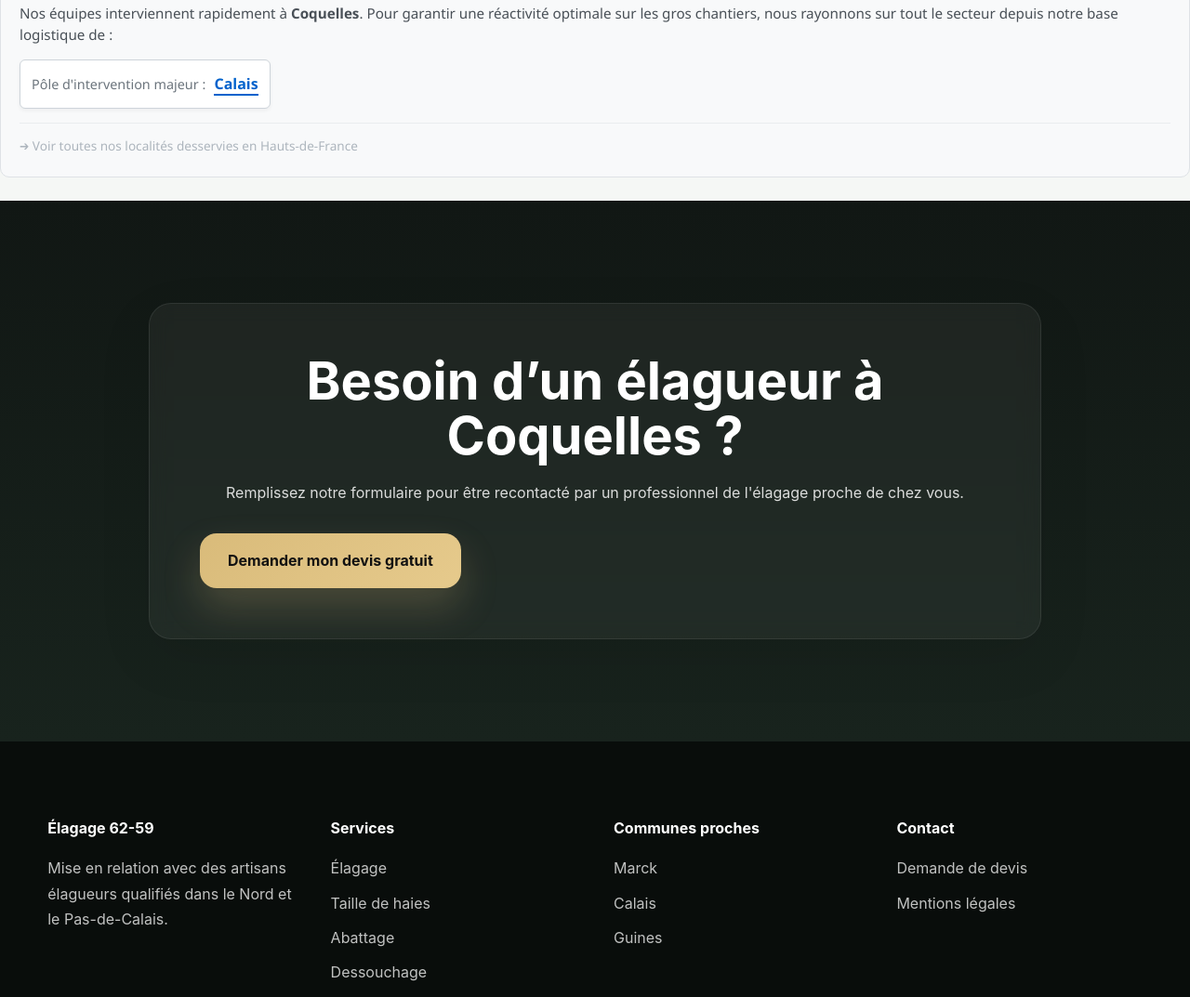
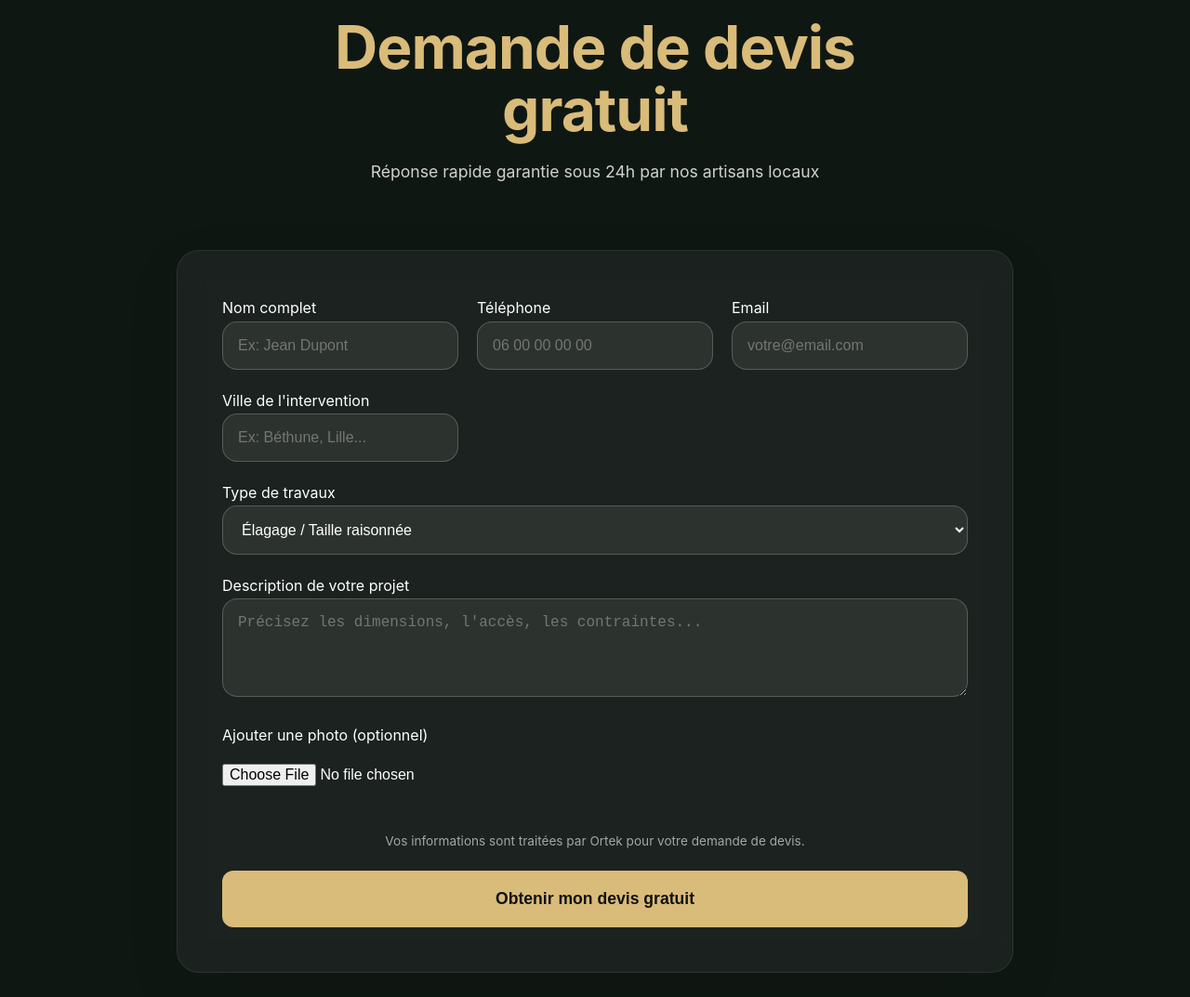
Before and after one commit to cfruchart96-cyber/Apporteur, a plain HTML site: page villecoquelle.html in a window 1280 px wide. Shown: the part 4843-5916 px from the top of the page at 93% size. Drawn offline with Linux system fonts and the light colour scheme.

Commit message:
Update villecoquelle.html

```diff
--- a/villecoquelle.html
+++ b/villecoquelle.html
@@ -12,7 +12,7 @@
 
   <meta name="robots" content="index, follow">
 
-  <link rel="canonical" href="https://elagage62-59.fr/villes/coquelles.html">
+  <link rel="canonical" href="https://elagage62-59.fr/villecoquelles.html">
 
   <style>
 
@@ -473,14 +473,14 @@
 </head>
 <body>
 
-<a href="/#devis" class="mobile-devis-bubble">
+<a href="#devis" class="mobile-devis-bubble">
   Demander un devis
 </a>
 
 <header>
   <div class="container header-content">
 
-    <a href="/index.html" class="logo">Élagage 62-59</a>
+    <a href="index.html" class="logo">Élagage 62-59</a>
     <button class="mobile-menu-btn" aria-label="Menu">
       <span></span>
       <span></span>
@@ -488,9 +488,9 @@
     </button>
     <nav>
       <ul>
-        <li><a href="/index.html">Accueil</a></li>
-        <li><a href="/#services">Services</a></li>
-        <li><a href="/#devis">Devis</a></li>
+        <li><a href="index.html">Accueil</a></li>
+        <li><a href="#services">Services</a></li>
+        <li><a href="#devis">Devis</a></li>
         <li><a href="mentionlégale.html">Mentions légales</a></li>
       </ul>
     </nav>
@@ -516,7 +516,7 @@
     </p>
 
     <div class="hero-buttons">
-      <a href="/#devis" class="btn btn-primary">Demander un devis gratuit</a>
+      <a href="#devis" class="btn btn-primary">Demander un devis gratuit</a>
     </div>
 
   </div>
@@ -596,7 +596,7 @@
   </div>
 </section>
 
-<section class="section">
+<section class="section" id=services >
 
   <div class="container">
 
@@ -609,7 +609,7 @@
 
     <div class="services-grid">
 
-      <a href="élagagearbre.html" class="service-card">
+      <a href="elagagearbre.html" class="service-card">
         🌳
         <h3>Élagage d’arbres</h3>
         <p>Taille douce, d'adaptation ou de réduction pour préserver vos arbres face au vent.</p>
@@ -754,51 +754,182 @@
   </div>
 </section>
 
-<div class="ortek-local-status" style="background-color: #f8f9fa; border: 1px solid #dee2e6; border-radius: 10px; padding: 20px; margin: 25px 0; font-family: 'Segoe UI', Tahoma, Geneva, Verdana, sans-serif;">
-    <div style="display: flex; align-items: center; margin-bottom: 12px;">
-        <span style="font-size: 1.4em; margin-right: 10px;">📍</span>
-        <h4 style="margin: 0; color: #212529; font-size: 1.1em; font-weight: 700;">Disponibilité & Proximité</h4>
-    </div>
+<style>
+    /* STYLE FORMULAIRE MODÈLE ANNEZIN */
+    .form-section {
+      background: #0f1713;
+      color: white;
+      padding: 110px 0;
+    }
 
-    <p style="margin: 0 0 15px 0; color: #495057; line-height: 1.5; font-size: 0.95em;">
-        Nos équipes interviennent rapidement à <strong>Coquelles</strong>. Pour garantir une réactivité optimale sur les gros chantiers, nous rayonnons sur tout le secteur depuis notre base logistique de :
-    </p>
+    .form-wrapper {
+      max-width: 900px;
+      margin: auto;
+      padding: 48px;
+      background: rgba(255, 255, 255, 0.05);
+      border: 1px solid rgba(255, 255, 255, 0.08);
+      backdrop-filter: blur(18px);
+      border-radius: var(--radius);
+      box-shadow: var(--shadow);
+    }
 
-    <div style="background-color: #ffffff; border: 1px solid #ced4da; border-radius: 6px; padding: 12px; display: inline-block; box-shadow: 0 2px 4px rgba(0,0,0,0.05);">
-        <span style="color: #6c757d; font-size: 0.9em; font-weight: 500;">Pôle d'intervention majeur :</span>
-        <a href="villecalais.html" style="color: #0062cc; text-decoration: none; font-weight: 700; margin-left: 5px; border-bottom: 2px solid #0062cc;">
-            Calais
-        </a>
-    </div>
+    .form-section form {
+      display: grid;
+      gap: 22px;
+    }
 
-    <div style="margin-top: 15px; border-top: 1px solid #e9ecef; padding-top: 10px;">
-        <a href="ville.html" style="color: #adb5bd; text-decoration: none; font-size: 0.85em; transition: color 0.3s;" onmouseover="this.style.color='#6c757d'" onmouseout="this.style.color='#adb5bd'">
-            ➔ Voir toutes nos localités desservies en Hauts-de-France
-        </a>
-    </div>
-</div>
+    .form-grid {
+      display: grid;
+      grid-template-columns: repeat(auto-fit, minmax(240px, 1fr));
+      gap: 20px;
+    }
 
-<section class="section cta-section">
+    .form-section input,
+    .form-section textarea,
+    .form-section select {
+      width: 100%;
+      padding: 16px;
+      border-radius: 16px;
+      border: 1px solid rgba(255, 255, 255, 0.2);
+      background: rgba(255, 255, 255, 0.08);
+      color: white;
+      font-size: 1rem;
+      outline: none;
+      transition: border-color 0.25s ease;
+    }
 
-  <div class="container">
+    .form-section input:focus,
+    .form-section textarea:focus,
+    .form-section select:focus {
+      border-color: var(--gold);
+    }
 
-    <div class="cta-box">
+    .btn-large {
+      width: 100%;
+      padding: 20px;
+      font-size: 1.1rem;
+      cursor: pointer;
+      border: none;
+      color: #111;
+      background: #d9bb7a;
+      border-radius: 12px;
+      font-weight: 700;
+      transition: 0.2s ease;
+    }
 
-      <h2>Besoin d’un élagueur à Coquelles ?</h2>
+    .btn-large:hover {
+      background: #e6ca8c;
+      transform: translateY(-2px);
+    }
 
-      <p>
-        Remplissez notre formulaire pour être recontacté par un professionnel de l'élagage proche de chez vous.
-      </p>
+    .form-footer {
+      margin-top: 10px;
+      text-align: center;
+    }
 
-      <div class="hero-buttons">
-        <a href="/#devis" class="btn btn-primary">Demander mon devis gratuit</a>
+    .privacy-note {
+      font-size: 0.85rem;
+      opacity: 0.6;
+      margin-bottom: 20px;
+    }
+</style>
+
+<section class="section form-section" id="devis">
+    <div class="container">
+      <div class="section-title">
+        <h2 style="color:var(--gold)">Demande de devis gratuit</h2>
+        <p>Réponse rapide garantie sous 24h par nos artisans locaux</p>
       </div>
 
+      <div class="form-wrapper">
+        <form action="https://formspree.io/f/xkonewrj" method="POST" enctype="multipart/form-data">
+
+         <input type="hidden" name="Provenance" value="Lead Ortek Elagage">
+
+          <div class="form-grid">
+            <div class="form-group">
+              <label for="name">Nom complet</label>
+              <input type="text" id="name" name="name" placeholder="Ex: Jean Dupont" required="">
+            </div>
+
+            <div class="form-group">
+              <label for="phone">Téléphone</label>
+              <input type="tel" id="phone" name="phone" placeholder="06 00 00 00 00" required="">
+            </div>
+
+            <div class="form-group">
+              <label for="email">Email</label>
+              <input type="email" id="email" name="email" placeholder="votre@email.com" required="">
+            </div>
+
+            <div class="form-group">
+              <label for="city">Ville de l'intervention</label>
+		<input type="text" id="city" name="city" placeholder="Ex: Béthune, Lille..." required="">            </div>
+
+            <div class="form-group" style="grid-column: 1 / -1;">
+              <label for="service">Type de travaux</label>
+              <select id="service" name="service" required="">
+                <option value="elagage">Élagage / Taille raisonnée</option>
+                <option value="abattage">Abattage d'arbre dangereux</option>
+                <option value="dessouchage">Dessouchage / Rognage</option>
+                <option value="autre">Autre projet extérieur</option>
+              </select>
+            </div>
+
+            <div class="form-group" style="grid-column: 1 / -1;">
+              <label for="message">Description de votre projet</label>
+              <textarea id="message" name="message" rows="4" placeholder="Précisez les dimensions, l'accès, les contraintes..." required=""></textarea>
+            </div>
+
+            <div class="form-group" style="grid-column: 1 / -1;">
+              <label for="photo">Ajouter une photo (optionnel)</label>
+              <input type="file" id="photo" name="upload" accept="image/*" style="border:none; background:transparent; padding-left:0;">
+            </div>
+          </div>
+
+          <div class="form-footer">
+            <p class="privacy-note">Vos informations sont traitées par Ortek pour votre demande de devis.</p>
+            <button type="submit" class="btn-large">Obtenir mon devis gratuit</button>
+          </div>
+
+        </form>
+      </div>
     </div>
+</section>
 
-  </div>
+<section style="padding: 40px 0;">
+    <div class="container">
+        <div class="ortek-local-status" style="background-color: #f8f9fa; border: 1px solid #dee2e6; border-radius: 16px; padding: 30px; box-shadow: 0 4px 12px rgba(0,0,0,0.03);">
 
+            <div style="display: flex; align-items: center; margin-bottom: 15px;">
+                <span style="font-size: 1.5em; margin-right: 12px;">📍</span>
+                <h4 style="margin: 0; color: #212529; font-size: 1.2em; font-weight: 700;">Disponibilité & Proximité à Coquelle</h4>
+            </div>
+
+            <p style="margin: 0 0 20px 0; color: #495057; line-height: 1.6; font-size: 1rem;">
+                Nos équipes interviennent rapidement à <strong>Coquelle</strong>. Pour garantir une réactivité optimale sur les gros chantiers, nous rayonnons sur tout le secteur depuis notre base logistique de :
+            </p>
+
+            <div style="background-color: #ffffff; border: 1px solid #ced4da; border-radius: 12px; padding: 15px 20px; display: inline-flex; align-items: center; gap: 10px; box-shadow: 0 2px 4px rgba(0,0,0,0.05);">
+                <span style="color: #6c757d; font-size: 0.95em; font-weight: 500;">Pôle d'intervention majeur :</span>
+                <a href="villecalais.html" style="color: #0056b3; text-decoration: none; font-weight: 700; border-bottom: 2px solid #0056b3;">Calais</a>
+            </div>
+
+            <div style="margin-top: 20px; border-top: 1px solid #e9ecef; padding-top: 15px;">
+                <a href="ville.html" style="color: #adb5bd; text-decoration: none; font-size: 0.9em; font-weight: 500; transition: color 0.3s;"
+                   onmouseover="this.style.color='#163b28'"
+                   onmouseout="this.style.color='#adb5bd'">
+                    ➔ Voir toutes nos localités desservies en Hauts-de-France
+                </a>
+            </div>
+
+        </div>
+    </div>
 </section>
+
+
+
+
 
 <footer>
 
@@ -817,7 +948,7 @@
         <h4>Services</h4>
 
         <ul>
-          <li><a href="élagagearbre.html">Élagage</a></li>
+          <li><a href="elagagearbre.html">Élagage</a></li>
           <li><a href="taille-haie.html">Taille de haies</a></li>
           <li><a href="abattage.html">Abattage</a></li>
           <li><a href="dessouchage.html">Dessouchage</a></li>
@@ -829,8 +960,8 @@
         <h4>Communes proches</h4>
 
         <ul>
+          <li><a href="villecalais.html">Calais</a></li>
           <li><a href="villemarck.html">Marck</a></li>
-          <li><a href="villecalais.html">Calais</a></li>
           <li><a href="villeguines.html">Guines</a></li>
         </ul>
 
@@ -840,7 +971,7 @@
         <h4>Contact</h4>
 
         <ul>
-          <li><a href="/#devis">Demande de devis</a></li>
+          <li><a href="#devis">Demande de devis</a></li>
           <li><a href="mentionlégale.html">Mentions légales</a></li>
         </ul>
 
```
